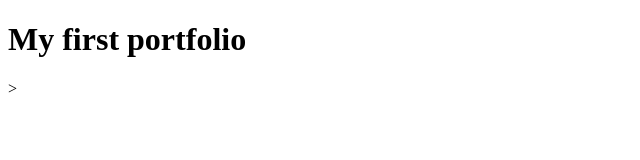
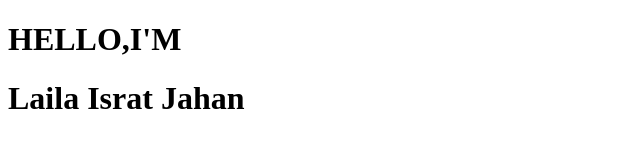
Before and after one commit to LailaIsrat/my-portfolio, a plain HTML site: page index.html in a window 1280 px wide. Shown: the whole page, without its empty margins (0-640 px from the left). Drawn offline with Linux system fonts and the light colour scheme.

Commit message:
my details

```diff
--- a/index.html
+++ b/index.html
@@ -3,9 +3,11 @@
 <head>
     <meta charset="UTF-8">
     <meta name="viewport" content="width=device-width, initial-scale=1.0">
-    <title>Document</title>
+    <title>My first portfolio</title>
+    <link rel="stylesheet" href="style.css">
 </head>
 <body>
-    <h1>My first portfolio</h1>>
+    <h1>HELLO,I'M</h1>
+    <h1>Laila Israt Jahan</h1>
 </body>
 </html>
```
Also changed, not shown: style.css (added).
